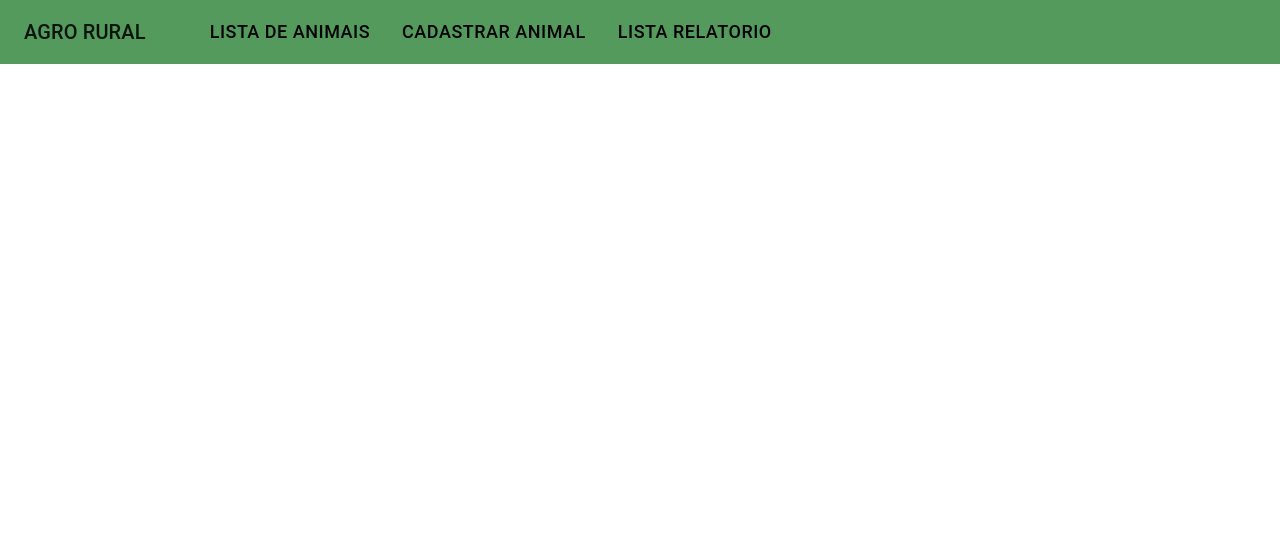
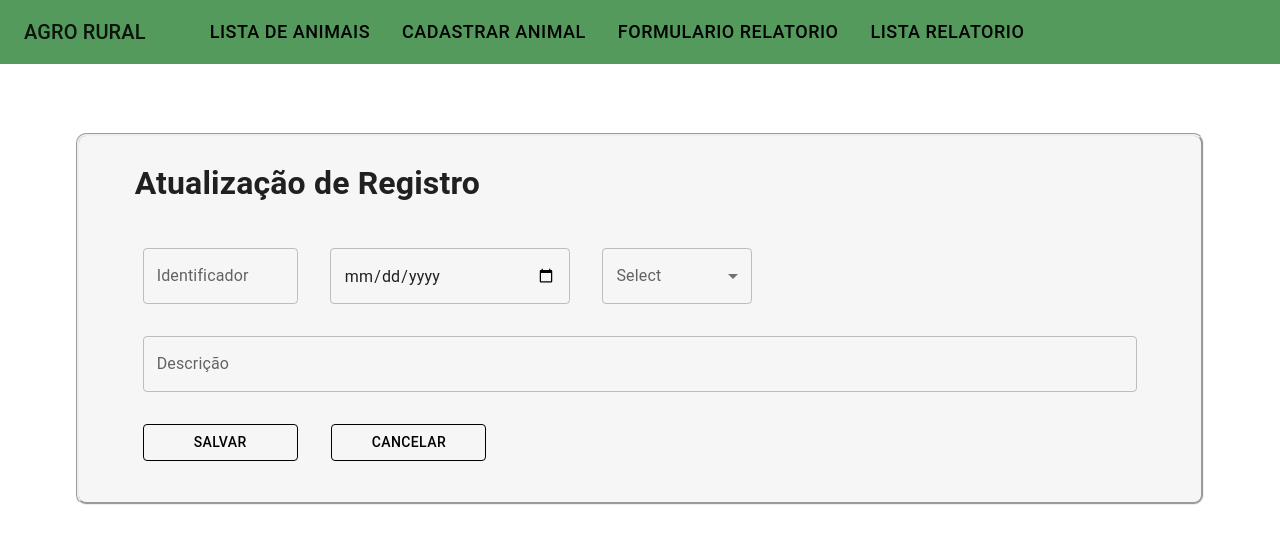
Before and after one commit to tccwebrural/Reac-tcc, a React (Create React App) app: page /Report/pages/ReportForm in a window 1280 px wide. Shown: the top 544 px of the page. Built offline with nearby package versions, Linux system fonts and the light colour scheme.

Commit message:
Pablo Redig - Report form Refatorado, funcionando

```diff
--- a/src/modules/Report/pages/ReportForm.css
+++ b/src/modules/Report/pages/ReportForm.css
@@ -28,10 +28,6 @@ body{
 }
 
 
-#Text-Description{
-    width: 60em;
-}
-
 #Button{
     display: flex;
     justify-content: flex-end;
--- a/src/modules/Report/pages/ReportForm.tsx
+++ b/src/modules/Report/pages/ReportForm.tsx
@@ -6,66 +6,60 @@ import Stack from '@mui/material/Stack';
 import Snackbar from '@mui/material/Snackbar';
 import MuiAlert, { AlertProps } from '@mui/material/Alert';
 import './ReportForm.css';
+import { ReportForm } from "../models/Report.model";
 
 const FormReportPage = (): ReactElement => {
-    const [name, setName] = useState("");
+    // OnChange
+    const [dataForm, setDataForm] = useState<ReportForm>({});
 
-    const Alert = React.forwardRef<HTMLDivElement, AlertProps>(function Alert(props,ref,) {
-        return <MuiAlert elevation={6} ref={ref} variant="filled" {...props} />;
-    });
-
-    const [open, setOpen] = React.useState(false);
-
-    const handleClick = () => {
-        setOpen(true);
-    };
-
-    const handleClose = (event?: React.SyntheticEvent | Event, reason?: string) => {
-        if (reason === 'clickaway') {
-          return;
-        }
-        setOpen(false);
-    };
-
-    const {register, handleSubmit} = useForm();
-
-    const onSubmit = (e:any) => {
-        console.log(e);
+    const onChangeDataForm = (event: any) => {
+        const { name, value } = event.target;
+        setDataForm({ ...dataForm, [name]: value })
     }
 
-    const [age, setAge] = React.useState('');
+    const salvar = (e: any) => {
+        console.log(dataForm);
+    }
+    //fim OnChange
 
-    const handleChange = (event: SelectChangeEvent) => {
-        setAge(event.target.value as string);
-    }
-
-
-    return(<>
+    return (<>
         <Container>
             <div className="form">
                 <h1>Atualização de Registro</h1>
                 <div id="Campos">
-                    <form onSubmit={handleSubmit(onSubmit)}>
-                        <TextField
+                    <form>
+                        <Grid container spacing={2}>
+                            <Grid item xs={2} sx={{ margin: 1, }}>
+                                <TextField fullWidth
                                     id="Text"
                                     type="number"
                                     label="Identificador"
                                     variant="outlined"
-                            {...register("Identificador")} />
-                        <TextField
+                                    name="identifier"
+                                    value={dataForm.identifier}
+                                    onChange={onChangeDataForm}
+                                />
+                            </Grid>
+                            <Grid item xs={3} sx={{ margin: 1, }}>
+                                <TextField fullWidth
                                     id="Text"
                                     type="date"
                                     variant="outlined"
-                            {...register("Data")} />
+                                    name="date"
+                                    value={dataForm.date}
+                                    onChange={onChangeDataForm}
+                                />
+                            </Grid>
+                            <Grid item xs={2} sx={{ margin: 1, }}>
                                 <Box sx={{ Width: 120 }}>
-                            <FormControl sx={{width: 150}}>
+                                    <FormControl sx={{ width: 150 }}>
                                         <InputLabel id="demo-simple-select-label">Select</InputLabel>
-                                <Select
-                                    labelId="demo-simple-select-label"
+                                        <Select fullWidth
                                             id="demo-simple-select"
-                                    value={age}
+                                            name="vacina"
+                                            value={dataForm.vacina}
                                             label="Vacinas"
-                                    onChange={handleChange}
+                                            onChange={onChangeDataForm}
                                         >
                                             <MenuItem value={1}>Vacina 1</MenuItem>
                                             <MenuItem value={2}>Vacina 2</MenuItem>
@@ -73,34 +67,37 @@ const FormReportPage = (): ReactElement => {
                                         </Select>
                                     </FormControl>
                                 </Box>
-                        <TextField
+                            </Grid>
+                            <Grid item xs={12} sx={{ margin: 1, }}>
+                                <TextField fullWidth
                                     id="Text-Description"
                                     label="Descrição"
                                     multiline maxRows={4}
-                            {...register("Descricao")}/>
-                        <br/><br/>
-                        <Button
+                                    name="description"
+                                    value={dataForm.description}
+                                    onChange={onChangeDataForm}
+                                />
+                            </Grid>
+                            <Grid item xs={2} sx={{ margin: 1, }}>
+                                <Button fullWidth
                                     id="btSalvar"
-                            type ="submit"
                                     variant="outlined"
-                            onClick={handleClick}
+                                    onClick={salvar}
                                 >Salvar</Button>
-                        <Button
+                            </Grid>
+                            <Grid item xs={2} sx={{ margin: 1, }}>
+                                <Button fullWidth
                                     id="btCancelar"
                                     variant="outlined"
                                 >Cancelar</Button>
+                            </Grid>
+                        </Grid>
                     </form>
                 </div>
             </div>
         </Container>
-{/* adaasad */}
-        <Stack spacing={2} sx={{ width: '100%' }}>
-            <Snackbar open={open} autoHideDuration={5000} onClose={handleClose}>
-                <Alert onClose={handleClose} severity="success" sx={{ width: '100%' }}>
-                Registro Enviado com Sucesso!
-                </Alert>
-            </Snackbar>
-        </Stack>
+
+
     </>);
 }
 export default FormReportPage;
--- a/src/routes/root-routes.ts
+++ b/src/routes/root-routes.ts
@@ -33,9 +33,17 @@ export const ROOT_ROUTES: Array<Route> = [
 	},
 
 	{
+		key: "create-Form-Report",
+		title: "Formulario Relatorio",
+		path: "Report/pages/ReportForm",
+		enabled: true,
+		component: FormReportPage,
+	},
+
+	{
 		key: "create-List-Report",
 		title: "Lista Relatorio",
-		path: "animals/ReportList",
+		path: "Report/pages/ReportList",
 		enabled: true,
 		component: ListReportPage,
 	},
```
Also changed, not shown: src/modules/Report/models/Report.model.ts (+6 -7 lines). Lines whose indentation alone changed are shown as unchanged.
